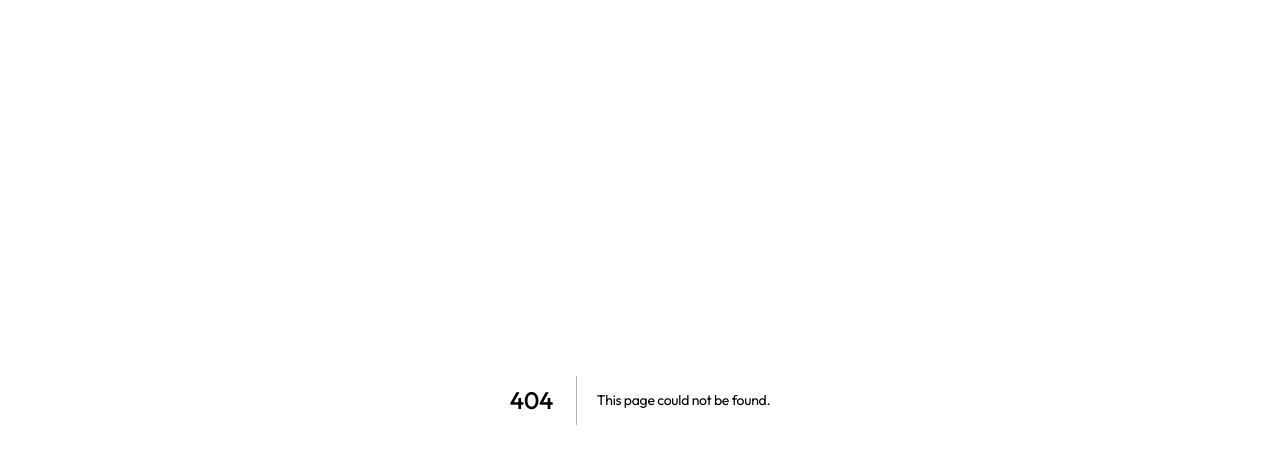
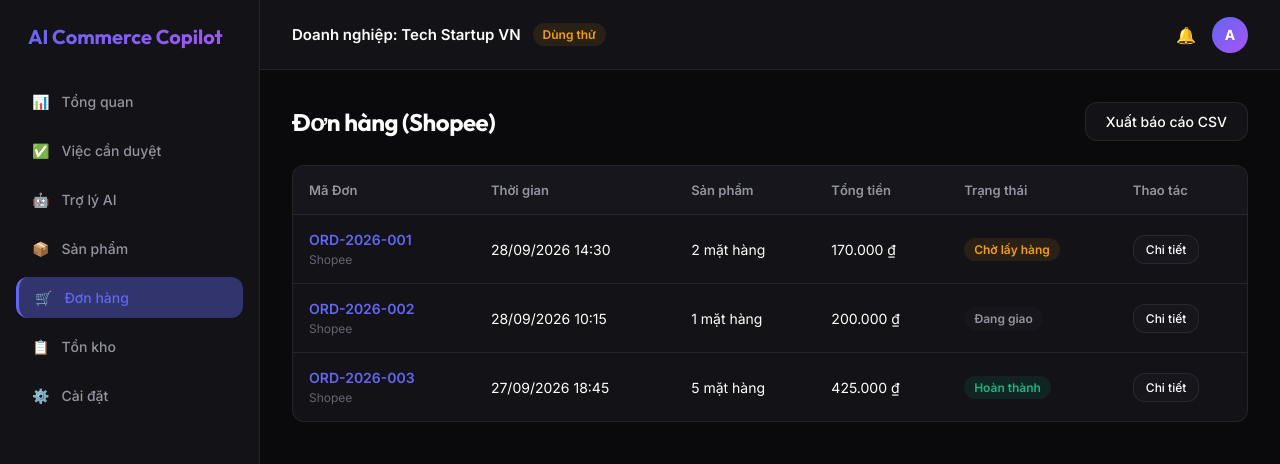
Before and after one commit to Yhucyor/startup-review, a Next.js app in the folder frontend/: page /dashboard/orders in a window 1280 px wide. Before the commit this address had no page. Shown: the top 464 px of the page. Built offline with nearby package versions, Linux system fonts and the light colour scheme.

Commit message:
feat: add Orders management page (M11)

```diff
--- /dev/null
+++ b/frontend/src/app/dashboard/orders/page.module.css
@@ -0,0 +1,63 @@
+.container {
+  display: flex;
+  flex-direction: column;
+  gap: 24px;
+}
+
+.header {
+  display: flex;
+  justify-content: space-between;
+  align-items: center;
+}
+
+.title {
+  font-size: 24px;
+  font-weight: 700;
+}
+
+.tableContainer {
+  background: var(--bg-secondary);
+  border-radius: var(--radius-md);
+  border: 1px solid var(--border-color);
+  overflow: hidden;
+}
+
+.table {
+  width: 100%;
+  border-collapse: collapse;
+}
+
+.th {
+  text-align: left;
+  padding: 16px;
+  font-size: 13px;
+  color: var(--text-secondary);
+  font-weight: 600;
+  border-bottom: 1px solid var(--border-color);
+  background: var(--bg-tertiary);
+}
+
+.td {
+  padding: 16px;
+  border-bottom: 1px solid var(--border-color);
+  font-size: 14px;
+}
+
+.tr:last-child .td {
+  border-bottom: none;
+}
+
+.tr:hover {
+  background: var(--bg-tertiary);
+}
+
+.orderId {
+  font-weight: 600;
+  color: var(--accent-primary);
+  margin-bottom: 4px;
+}
+
+.orderPlatform {
+  font-size: 12px;
+  color: var(--text-muted);
+}
--- /dev/null
+++ b/frontend/src/app/dashboard/orders/page.tsx
@@ -0,0 +1,61 @@
+"use client";
+
+import styles from "./page.module.css";
+
+const MOCK_ORDERS = [
+  { id: "ORD-2026-001", platform: "Shopee", date: "28/09/2026 14:30", items: 2, total: "170.000 ₫", status: "Chờ lấy hàng" },
+  { id: "ORD-2026-002", platform: "Shopee", date: "28/09/2026 10:15", items: 1, total: "200.000 ₫", status: "Đang giao" },
+  { id: "ORD-2026-003", platform: "Shopee", date: "27/09/2026 18:45", items: 5, total: "425.000 ₫", status: "Hoàn thành" },
+];
+
+export default function OrdersPage() {
+  return (
+    <div className={`${styles.container} animate-fade-in`}>
+      <div className={styles.header}>
+        <h1 className={styles.title}>Đơn hàng (Shopee)</h1>
+        <button className="btn btn-secondary">Xuất báo cáo CSV</button>
+      </div>
+
+      <div className={styles.tableContainer}>
+        <table className={styles.table}>
+          <thead>
+            <tr>
+              <th className={styles.th}>Mã Đơn</th>
+              <th className={styles.th}>Thời gian</th>
+              <th className={styles.th}>Sản phẩm</th>
+              <th className={styles.th}>Tổng tiền</th>
+              <th className={styles.th}>Trạng thái</th>
+              <th className={styles.th}>Thao tác</th>
+            </tr>
+          </thead>
+          <tbody>
+            {MOCK_ORDERS.map((order) => (
+              <tr key={order.id} className={styles.tr}>
+                <td className={styles.td}>
+                  <div className={styles.orderId}>{order.id}</div>
+                  <div className={styles.orderPlatform}>{order.platform}</div>
+                </td>
+                <td className={styles.td}>{order.date}</td>
+                <td className={styles.td}>{order.items} mặt hàng</td>
+                <td className={styles.td}>{order.total}</td>
+                <td className={styles.td}>
+                  <span className={`badge ${
+                    order.status === "Hoàn thành" ? "badge-success" :
+                    order.status === "Chờ lấy hàng" ? "badge-warning" : "badge-default"
+                  }`}>
+                    {order.status}
+                  </span>
+                </td>
+                <td className={styles.td}>
+                  <button className="btn btn-secondary" style={{ padding: '6px 12px', fontSize: '12px' }}>
+                    Chi tiết
+                  </button>
+                </td>
+              </tr>
+            ))}
+          </tbody>
+        </table>
+      </div>
+    </div>
+  );
+}
```
